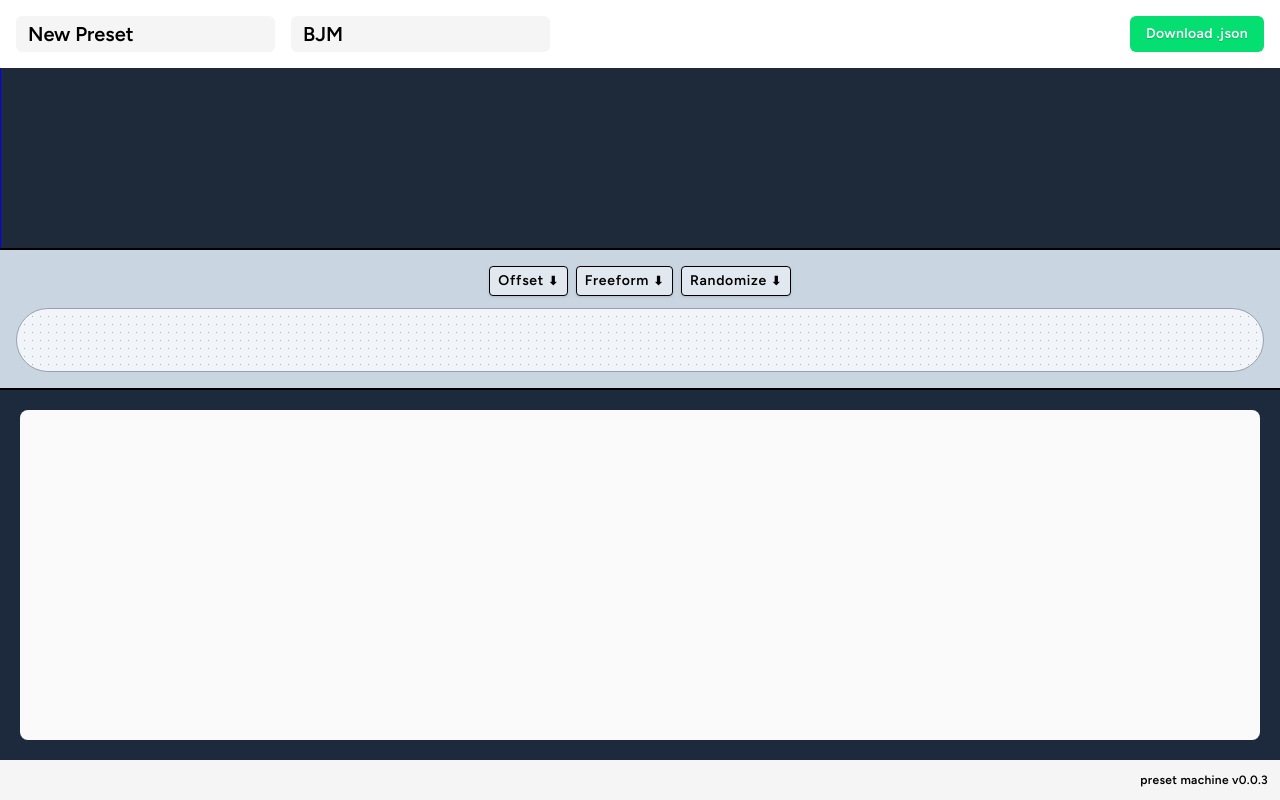
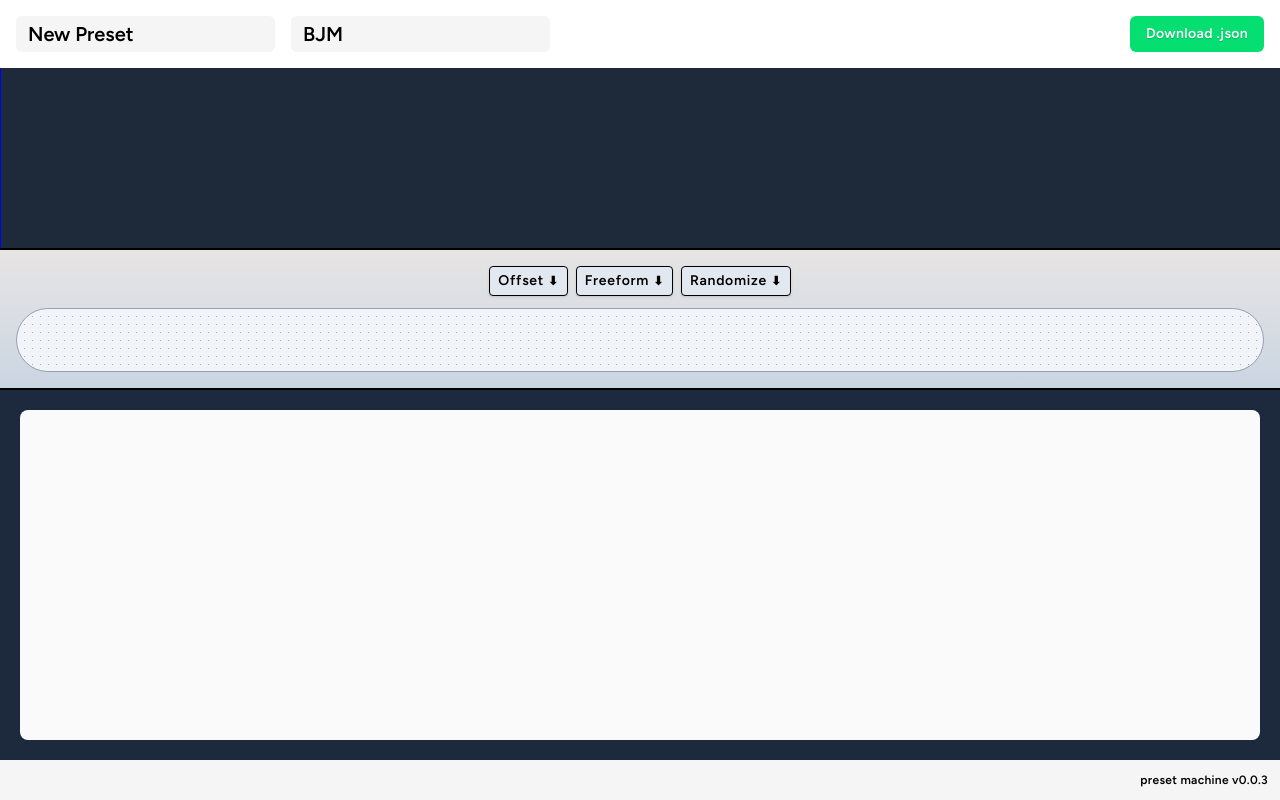
Before and after one commit to ofsound/preset-machine, a Vue app: page / in a window 1280 px wide. Built offline with nearby package versions, Linux system fonts and the light colour scheme.

Commit message:
try gradient behind menu system

```diff
--- a/src/components/MenuSystem.vue
+++ b/src/components/MenuSystem.vue
@@ -28,7 +28,7 @@ function getLabel(component: Component): string {
 </script>
 
 <template>
-  <div class="border-y-2 bg-slate-300 py-4">
+  <div class="border-y-2 bg-linear-to-t from-slate-300 to-stone-200 py-4">
     <div class="mb-3 flex justify-center gap-2">
       <MenuSystemAddModuleButton
         v-for="(item, index) in componentObjects"
```
